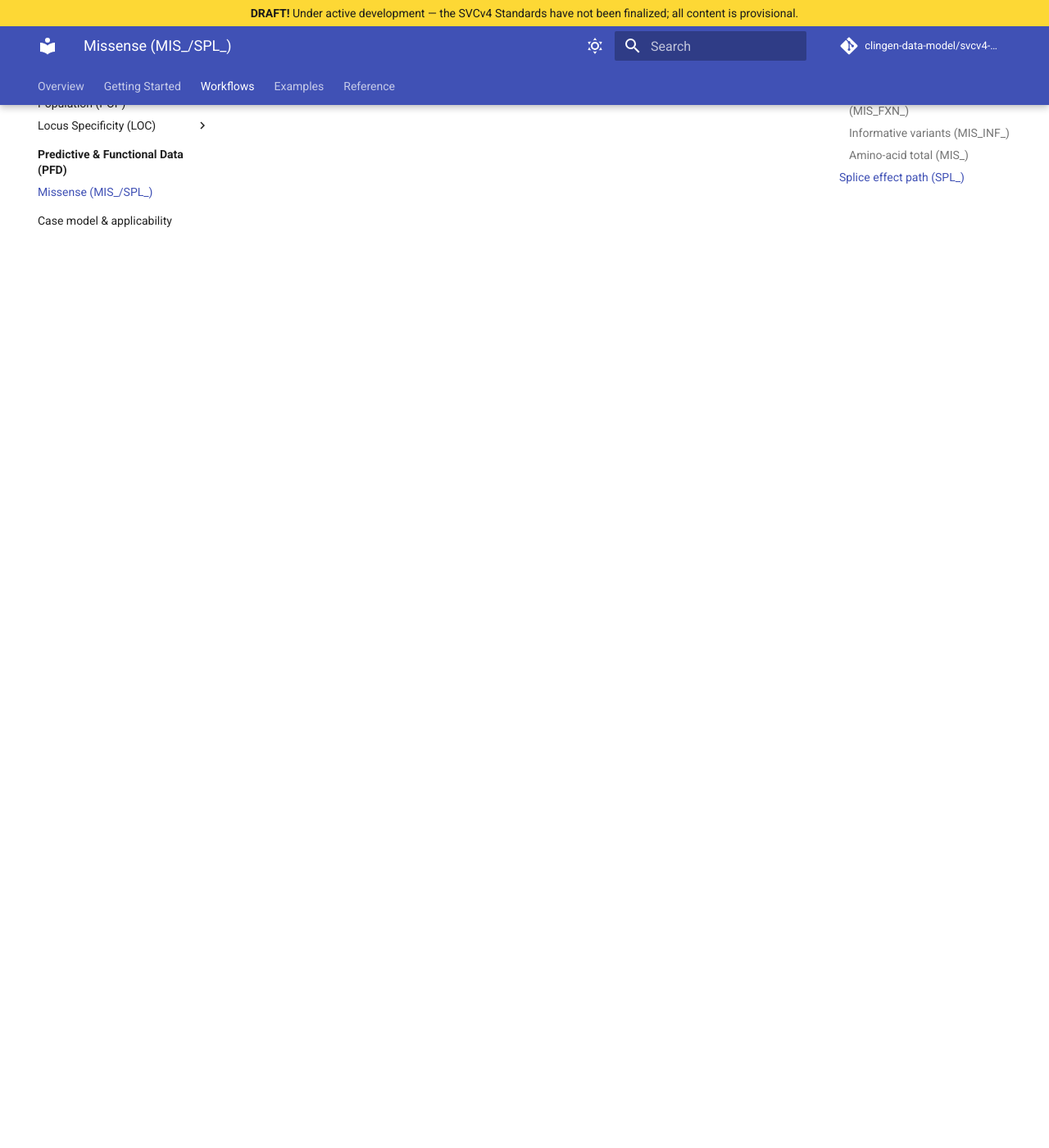
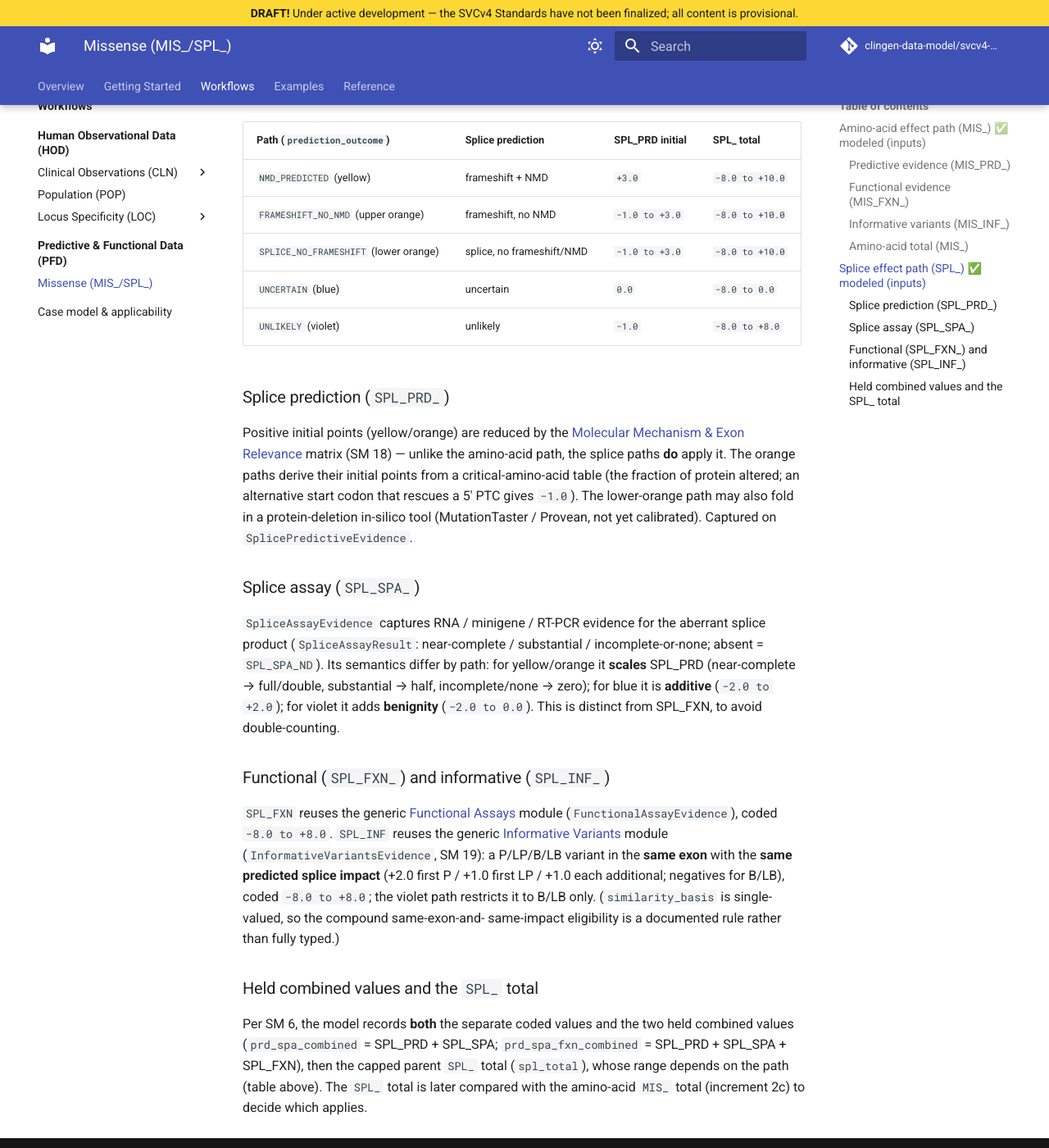
Before and after one commit to clingen-data-model/svcv4-model, an MkDocs documentation site: the page built from docs/workflows/pfd/missense.md, in a window 1280 px wide and 1400 px high, scrolled down 2035 px. Shown: the whole window at 82% size. Built offline with MkDocs 1.6.1 and Material for MkDocs 9.7.7, drawn with Linux system fonts in a browser that asks for light colours; comment, search, counter and statistics services are not loaded; some of the changed text lies outside the part shown.

Commit message:
docs: document the Missense splice (SPL_) paths
Co-Authored-By: Claude Opus 4.8 (1M context) <noreply@anthropic.com>

```diff
--- a/docs/reference/known-gaps.md
+++ b/docs/reference/known-gaps.md
@@ -23,7 +23,7 @@ roadmap with dates.
 | Gap | Area | Notes |
 |---|---|---|
 | POP scoring computation | POP | POP_FRQ/POP_HMZ evidence *inputs* are now modeled (`PopulationEvidence`); what remains is the point computation (FAF-vs-DAFT fold-change and the POP_HMZ tally — deferred with the other rule/method enforcement) plus the DAFT binning lookup grids and pathogenic-variants list, not yet modeled structurally. See [Population (POP)](../workflows/hod/pop.md). |
-| Full PFD modeling | PFD | The three shared sub-modules (SM 18/19/20), the variant-agnostic scaffold (`PfdCodeAssessment`), and the **Missense amino-acid (`MIS_`) path** (`MissenseAminoAcidAssessment`) are now modeled (inputs only). What remains: the Missense splice (`SPL_`) paths + the MIS/SPL comparison; Critical Amino Acids (SM 7); the other variant-type workflows; the combined-held / `SPL_SPA` structuring; and the multiplier/scoring computation. See [Predictive & Functional Data](../workflows/pfd/index.md). |
+| Full PFD modeling | PFD | The three shared sub-modules (SM 18/19/20), the variant-agnostic scaffold (`PfdCodeAssessment`), and **both Missense paths** — amino-acid (`MissenseAminoAcidAssessment`) and splice (`MissenseSpliceAssessment`) — are now modeled (inputs only). What remains: the `MIS_`-vs-`SPL_` comparison; Critical Amino Acids (SM 7); the other variant-type workflows; and the multiplier/scoring computation. See [Predictive & Functional Data](../workflows/pfd/index.md). |
 | Workflow decision-tree diagrams | Documentation assets | The official "Workflow Images" Drive folder (linked from the SVCv4 Pilot Launch announcement) is currently empty. Dozens of named figures are referenced throughout the supplements (missense/nonsense/frameshift/splice flow diagrams, the DAFT derivation diagrams, etc.) — need to follow up with the SVCv4 Working Group (Alicia Byrne / Steven Harrison) for official, releasable versions before embedding any. |
 | SM 17 (Non-Coding Variants) not yet released | Source material | The 20 currently-available SVCv4 Supplementary Materials (SM 1–16, 18–21) have been read into this project's working understanding and are linked from [Spec coverage](spec-alignment.md). SM 17 (Non-Coding Variants) is the one not yet released — the Working Group has deferred it; the manuscript flags that section as an unwritten placeholder. |
 
--- a/docs/workflows/pfd/missense.md
+++ b/docs/workflows/pfd/missense.md
@@ -6,12 +6,12 @@ green path → the `MIS_` parent code) and a **splicing effect** path (the lower
 yellow/orange/blue/violet paths → the `SPL_` parent code). The analyst follows
 **both**, then applies the higher (more positive) of the two scores.
 
-!!! note "Modeling underway — amino-acid path landed"
+!!! note "Modeling underway — both paths landed"
 
-    This increment models the **amino-acid (`MIS_`) path** as
-    `MissenseAminoAcidAssessment` (inputs captured, scoring documented not
-    computed). The splice (`SPL_`) paths and the `MIS_`-vs-`SPL_` comparison are
-    later increments.
+    Both the **amino-acid (`MIS_`) path** (`MissenseAminoAcidAssessment`) and the
+    **splice (`SPL_`) paths** (`MissenseSpliceAssessment`) are modeled (inputs
+    captured, scoring documented not computed). The `MIS_`-vs-`SPL_` comparison
+    ("take the higher") is a later increment.
 
 ## Amino-acid effect path (`MIS_`) ✅ modeled (inputs)
 
@@ -70,8 +70,57 @@ The `MIS_INF_` points are combined with the prior steps and coded with the paren
 code `MIS_ −8.0 to +9.0` (`mis_total`). This value is later compared with the
 splice path's `SPL_` total (a future increment) to decide which applies.
 
-## Splice effect path (`SPL_`)
+## Splice effect path (`SPL_`) ✅ modeled (inputs)
 
-Modeled in a later increment — the five color sub-paths (yellow/upper-orange/
-lower-orange/blue/violet), the `SPL_SPA` splice-assay module, and the
-`MIS_`-vs-`SPL_` comparison.
+The splice path evaluates the nucleotide change's effect on splicing. The in-silico
+splice prediction (SpliceAI / Pangolin — `SplicePredictor`) selects **one** of five
+paths (`SplicePredictionOutcome`), and all five run the same pipeline: **SPL_PRD**
+(prediction) → **SPL_SPA** (splice assay) → **SPL_FXN** (functional, SM 20) →
+**SPL_INF** (informative, SM 19) → the capped **SPL_** total. Modeled as one
+`MissenseSpliceAssessment`; each step is **documented, not computed**.
+
+| Path (`prediction_outcome`) | Splice prediction | SPL_PRD initial | SPL_ total |
+|---|---|---|---|
+| `NMD_PREDICTED` (yellow) | frameshift + NMD | `+3.0` | `−8.0 to +10.0` |
+| `FRAMESHIFT_NO_NMD` (upper orange) | frameshift, no NMD | `−1.0 to +3.0` | `−8.0 to +10.0` |
+| `SPLICE_NO_FRAMESHIFT` (lower orange) | splice, no frameshift/NMD | `−1.0 to +3.0` | `−8.0 to +10.0` |
+| `UNCERTAIN` (blue) | uncertain | `0.0` | `−8.0 to 0.0` |
+| `UNLIKELY` (violet) | unlikely | `−1.0` | `−8.0 to +8.0` |
+
+### Splice prediction (`SPL_PRD_`)
+
+Positive initial points (yellow/orange) are reduced by the
+[Molecular Mechanism & Exon Relevance](index.md#molecular-mechanism-exon-relevance-modeled-inputs)
+matrix (SM 18) — unlike the amino-acid path, the splice paths **do** apply it. The
+orange paths derive their initial points from a critical-amino-acid table (the
+fraction of protein altered; an alternative start codon that rescues a 5′ PTC gives
+`−1.0`). The lower-orange path may also fold in a protein-deletion in-silico tool
+(MutationTaster / Provean, not yet calibrated). Captured on `SplicePredictiveEvidence`.
+
+### Splice assay (`SPL_SPA_`)
+
+`SpliceAssayEvidence` captures RNA / minigene / RT-PCR evidence for the aberrant
+splice product (`SpliceAssayResult`: near-complete / substantial / incomplete-or-none;
+absent = `SPL_SPA_ND`). Its semantics differ by path: for yellow/orange it **scales**
+SPL_PRD (near-complete → full/double, substantial → half, incomplete/none → zero);
+for blue it is **additive** (`−2.0 to +2.0`); for violet it adds **benignity**
+(`−2.0 to 0.0`). This is distinct from SPL_FXN, to avoid double-counting.
+
+### Functional (`SPL_FXN_`) and informative (`SPL_INF_`)
+
+`SPL_FXN` reuses the generic [Functional Assays](index.md#functional-assays-modeled-inputs)
+module (`FunctionalAssayEvidence`), coded `−8.0 to +8.0`. `SPL_INF` reuses the
+generic [Informative Variants](index.md#informative-variants-modeled-inputs) module
+(`InformativeVariantsEvidence`, SM 19): a P/LP/B/LB variant in the **same exon** with
+the **same predicted splice impact** (+2.0 first P / +1.0 first LP / +1.0 each
+additional; negatives for B/LB), coded `−8.0 to +8.0`; the violet path restricts it
+to B/LB only. (`similarity_basis` is single-valued, so the compound same-exon-and-
+same-impact eligibility is a documented rule rather than fully typed.)
+
+### Held combined values and the `SPL_` total
+
+Per SM 6, the model records **both** the separate coded values and the two held
+combined values (`prd_spa_combined` = SPL_PRD + SPL_SPA; `prd_spa_fxn_combined` =
+SPL_PRD + SPL_SPA + SPL_FXN), then the capped parent `SPL_` total (`spl_total`),
+whose range depends on the path (table above). The `SPL_` total is later compared
+with the amino-acid `MIS_` total (increment 2c) to decide which applies.
```
Also changed, not shown: docs/reference/model.md (+4 -0 lines), docs/reference/spec-alignment.md (+1 -1 lines).
